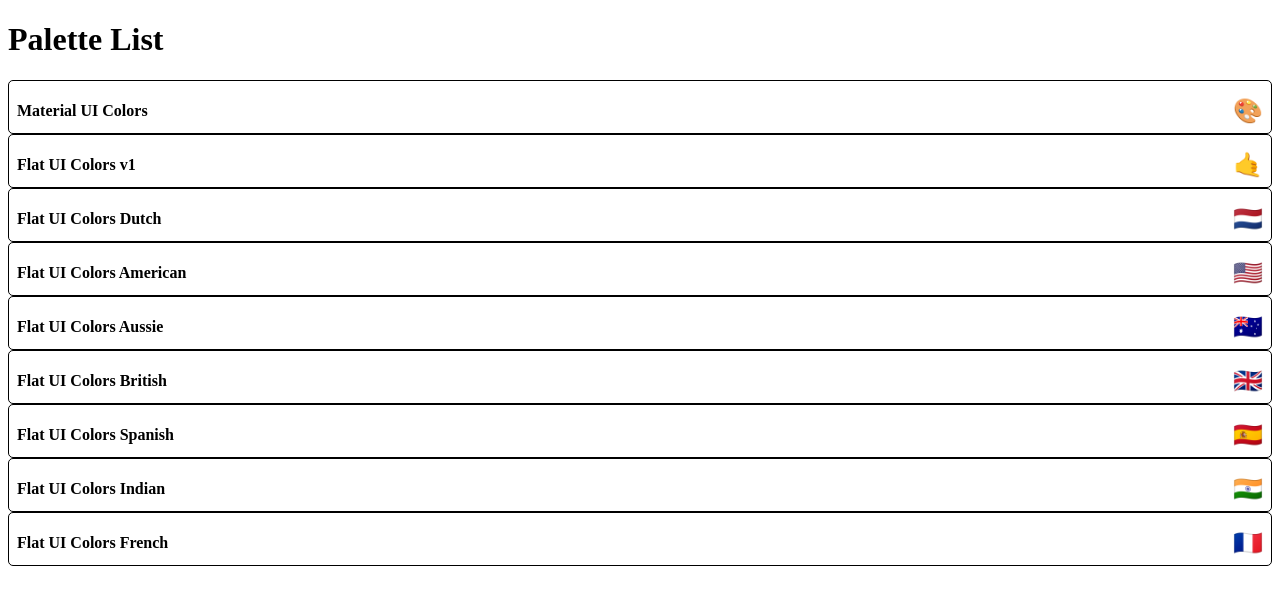
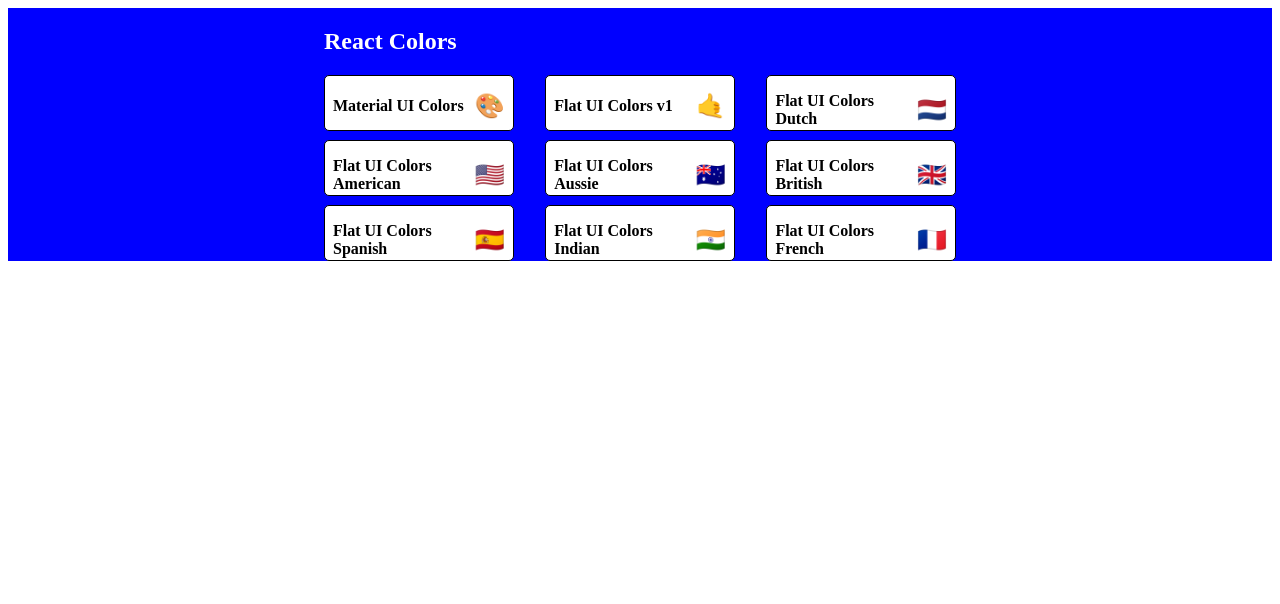
Before and after one commit to Abdulazeez1010/Color_Project, a React (Vite) app: page / in a window 1280 px wide. Shown: the top 604 px of the page. Built offline with nearby package versions, Linux system fonts and the light colour scheme.

Commit message:
Start styling PaletteList with MUI styled

```diff
--- a/src/PaletteList.jsx
+++ b/src/PaletteList.jsx
@@ -1,15 +1,58 @@
 
+import { styled } from "@mui/material/styles";
 import MiniPalette from "./MiniPalette";
 import { Link } from "react-router-dom";
 
+const Root = styled("div")({
+    backgroundColor: "blue",
+    height: "100%",
+    display: "flex",
+    alignItems: "flex-start",
+    justifyContent: "center",
+
+    "&:hover": {
+        cursor: "pointer"
+    }
+});
+
+const Container = styled("div")({
+    width: "50%",
+    display: "flex",
+    alignItems: "flex-start",
+    flexDirection: "column",
+    flexWrap: "wrap"
+});
+
+const Nav = styled("nav")({
+    display: "flex",
+    width: "100%",
+    justifyContent: "space-between",
+    color: "white"
+});
+
+const Palettes = styled("div")({
+    boxSizing:"border-box",
+    width: "100%",
+    display: "grid",
+    gridTemplateColumns: "repeat(3, 30%)",
+    gridGap: "5%"
+})
+
 function PaletteList({palettes}){
     return(
-        <div>
-            <h1>Palette List</h1>
-            {palettes.map(palette => (
-                <MiniPalette {...palette}/>
-                ))}
-        </div>
+        <Root>
+            <Container>
+                <Nav>
+                     <h1>React Colors</h1>
+                </Nav>
+                <Palettes>
+                    {palettes.map(palette => (
+                        <MiniPalette {...palette}/>
+                        ))}
+                </Palettes>
+
+            </Container>
+        </Root>
     )
 }
 
```
